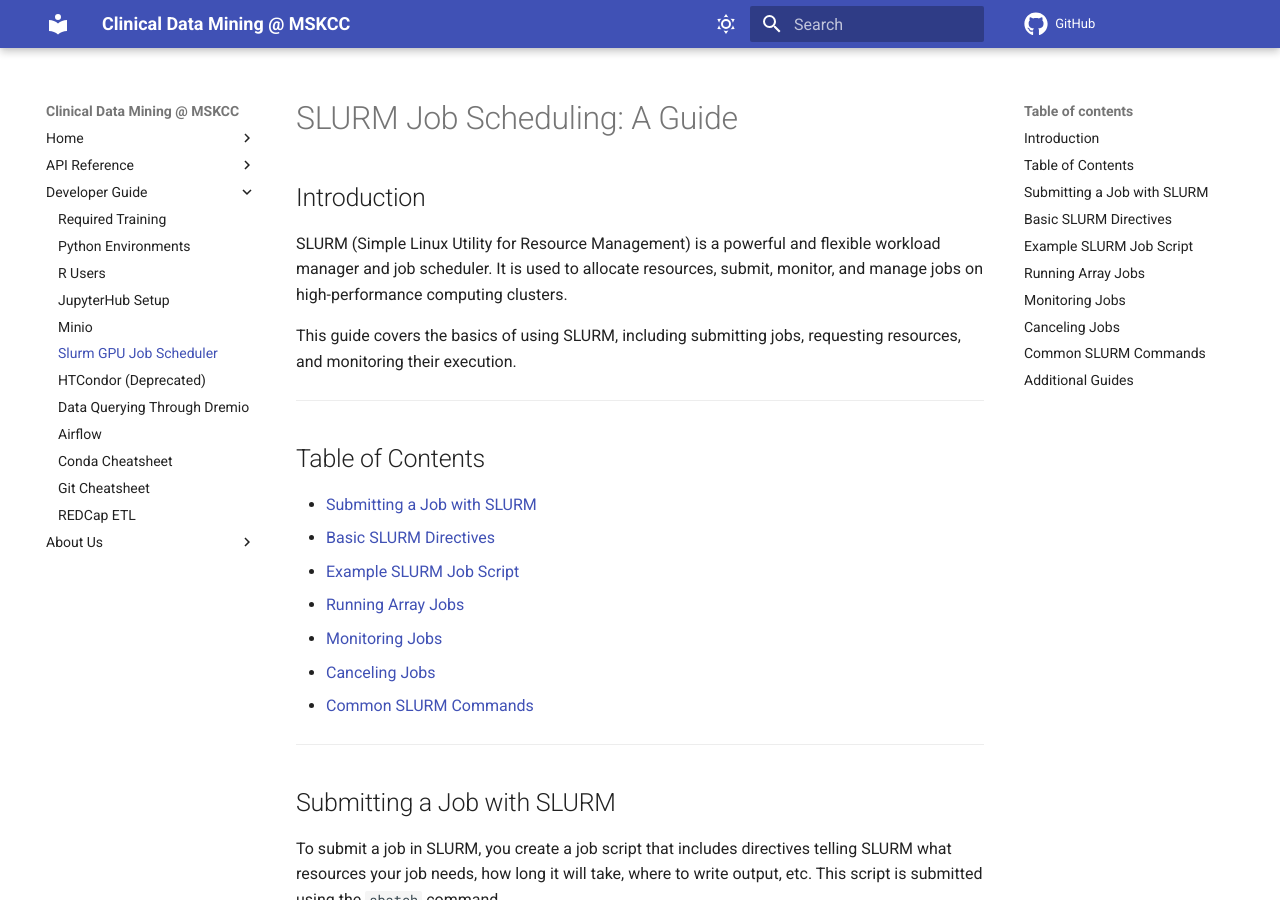
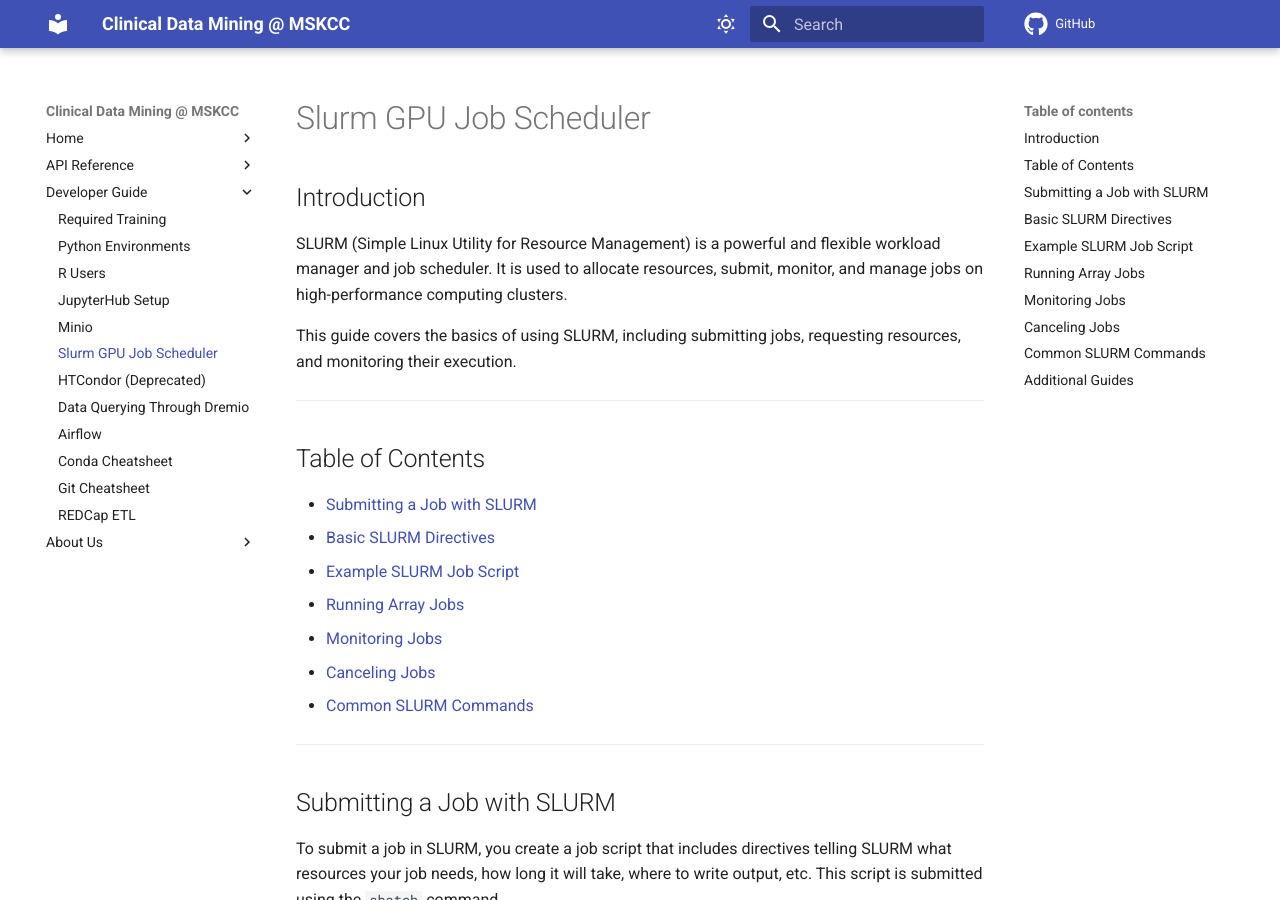
Before and after one commit to clinical-data-mining/msk_cdm, an MkDocs documentation site: the page built from docs/reference/user-guide/slurm.md, in a window 1280 px wide and 900 px high. Built offline with MkDocs 1.6.1 and Material for MkDocs 9.7.7, drawn with Linux system fonts in a browser that asks for light colours; comment, search, counter and statistics services are not loaded.

Commit message:
Updating documentation for slurm

```diff
--- a/docs/reference/user-guide/slurm.md
+++ b/docs/reference/user-guide/slurm.md
@@ -1,4 +1,4 @@
-# SLURM Job Scheduling: A Guide
+# Slurm GPU Job Scheduler
 
 ## Introduction
 
```
